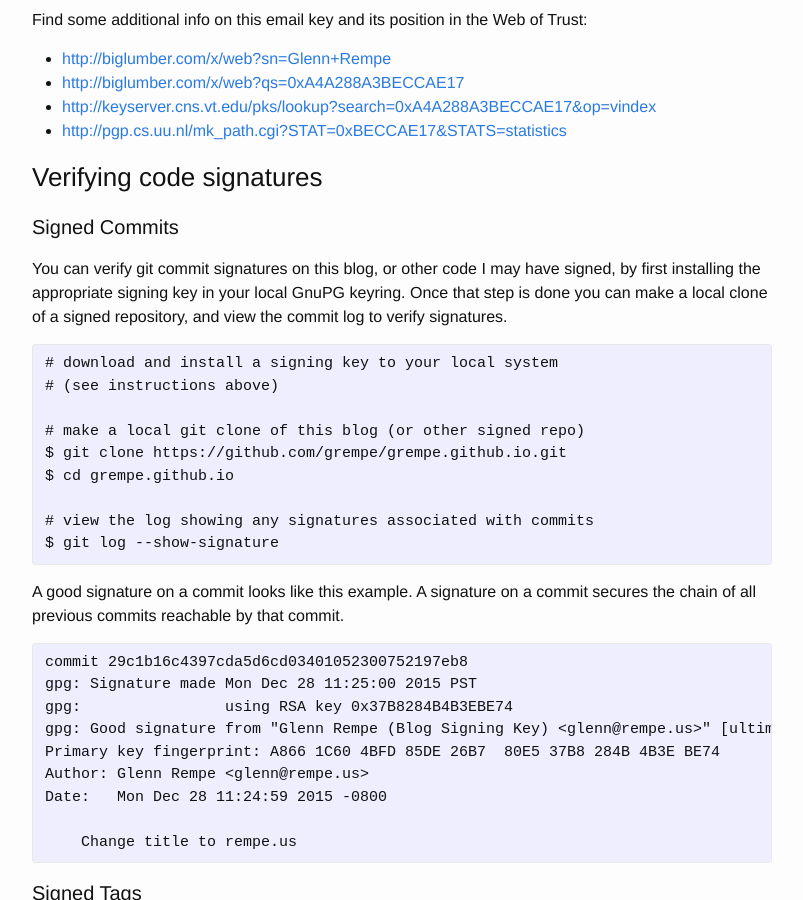
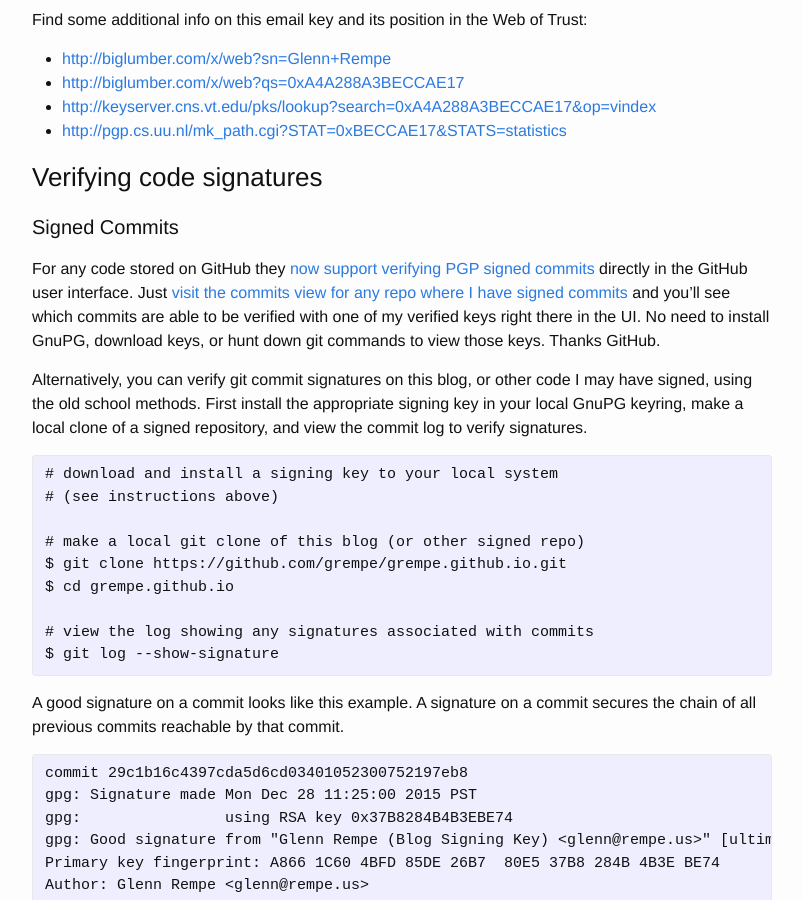
Before and after one commit to grempe/grempe.github.io, a Jekyll site: the page built from _pages/keys.md, in a window 1280 px wide and 900 px high, scrolled down 5139 px. Shown: the whole window, without its empty margins (238-1041 px from the left). Built offline with Jekyll 4.4.1, drawn with Linux system fonts in a browser that asks for light colours.

Commit message:
Add GitHub GPG key verification info.

```diff
--- a/_pages/keys.md
+++ b/_pages/keys.md
@@ -284,10 +284,17 @@ Find some additional info on this email key and its position in the Web of Trust
 
 #### Signed Commits
 
-You can verify git commit signatures on this blog, or other code I may have signed,
-by first installing the appropriate signing key in your local GnuPG keyring. Once
-that step is done you can make a local clone of a signed repository, and view the
-commit log to verify signatures.
+For any code stored on GitHub they [now support verifying PGP signed commits](https://github.com/blog/2144-gpg-signature-verification)
+directly in the GitHub user interface. Just
+[visit the commits view for any repo where I have signed commits](https://github.com/grempe/grempe.github.io/commits/master)
+and you'll see which commits are able to be verified with one of my verified keys
+right there in the UI. No need to install GnuPG, download keys, or hunt down
+git commands to view those keys. Thanks GitHub.
+
+Alternatively, you can verify git commit signatures on this blog, or other code
+I may have signed, using the old school methods. First install the appropriate
+signing key in your local GnuPG keyring, make a local clone of a signed
+repository, and view the commit log to verify signatures.
 
 {% highlight text %}
 # download and install a signing key to your local system
```
